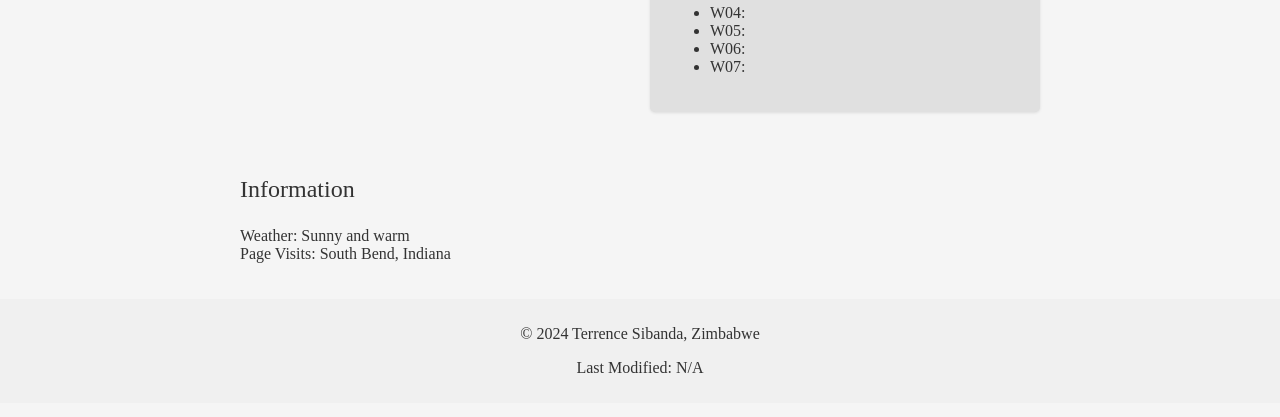
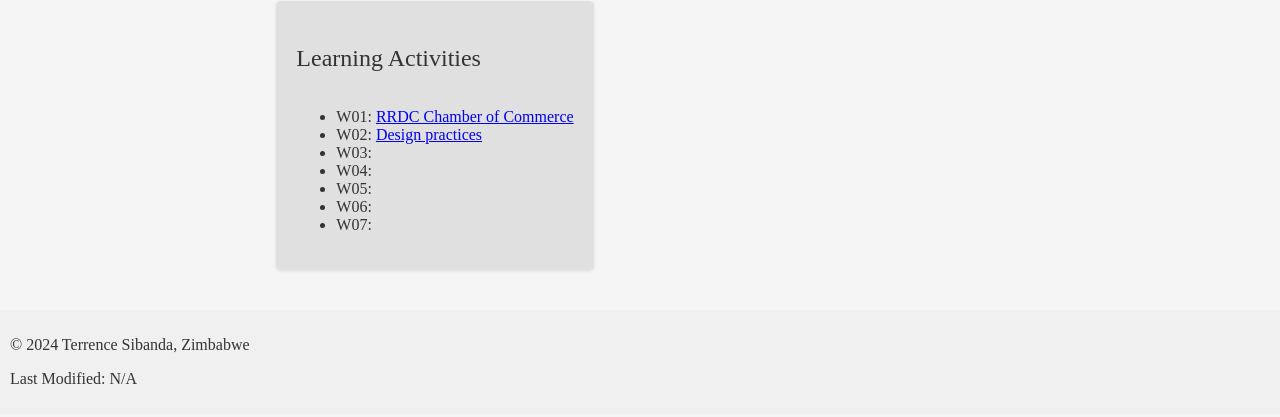
Before and after one commit to t-sibanda/wdd230, a plain HTML site: page index.html in a window 1280 px wide. Shown: the part 383-800 px from the top of the page. Drawn offline with Linux system fonts and the light colour scheme; files whose address does not match are found by name.

Commit message:
Completed W02 assignment

```diff
--- a/index.html
+++ b/index.html
@@ -23,11 +23,13 @@
             <a href="#">Form</a>
           </nav>
           <main>
+            <div class="content-wrapper">
               <h1>WDD 230: Web Frontend Development</h1>
-          <section class="card grid-container">  <h2>Learning Activities</h2>
+              <section class="card grid-container">
+                <h2>Learning Activities</h2>
                 <ul class="course-list">
-                <li>W01:<a href="week01/chamber-site-plan.html">Runde RDC Chamber of Commerce</a></li>
-                <li>W02:</li>
+                  <li>W01: <a href="week01/chamber-site-plan.html">RRDC Chamber of Commerce</a></li>
+                  <li>W02: <a href="week02/design.html"> Design practices</a></li>
                   <li>W03:</li>
                   <li>W04:</li>
                   <li>W05:</li>
@@ -35,9 +37,13 @@
                   <li>W07:</li>
                 </ul>
               </section>
-          <section>  <h2>Information</h2>
+            </div>
+            <section>
+              <h2>Information</h2>
               <ul class="information-list">
-              <li>Weather: Sunny and warm</li>  <li>Page Visits: South Bend, Indiana</li>  </ul>
+                <li>Weather: Sunny and warm</li>
+                <li>Page Visits: South Bend, Indiana</li>
+              </ul>
             </section>
           </main>
         <footer>
--- a/styles/base.css
+++ b/styles/base.css
@@ -72,15 +72,10 @@ main {
     gap: 20px;
   }
 }
-information-section {
-  text-align: center;  /* Center information section content */
-  margin: 20px auto;
-  justify-content: center;
-}
-
-.information-list {
-  list-style-type: none;  /* Remove default bullets */
-  padding: 0;
+.content-wrapper {
+  display: flex;
+  flex-direction: column;  /* Stack content vertically */
+  align-items: center;  /* Center content horizontally */
 }
 /* Cards */
 .card {
@@ -90,7 +85,17 @@ information-section {
   margin-bottom: 20px;
   box-shadow: 0 1px 3px rgba(0, 0, 0, 0.1);
 }
+.grid-container {
+  display: grid;
+  grid-template-columns: repeat(auto-fit, minmax(200px, 1fr));  /* Equal width columns */
+  gap: 10px;  /* Add some gap between grid items (optional) */
+}
 
+.information-list {
+  list-style-type: none;  /* Remove default bullets */
+  padding: 0;
+  text-align: left;
+}
 .card h2 {
   margin-bottom: 10px;
 }
@@ -98,6 +103,6 @@ information-section {
 /* Footer */
 footer {
   padding: 10px;
-  text-align: center;
+  text-align: left;
   background-color: #f0f0f0; /* Light grey footer background */
 }
--- a/week01/chamber-styles/chamber-site-base.css
+++ b/week01/chamber-styles/chamber-site-base.css
@@ -24,7 +24,8 @@ header {
 .flex-container {
     display: flex;
     flex-direction: column; /* Stack elements vertically */
-    align-items: center;  /* Align content horizontally in the center */
+    align-items: center;
+    text-align: center
   }
 
   .flex-container h1 {
@@ -129,7 +130,7 @@ p {
 footer {
   background-color: #f2f2f2; /* Light grey background */
   padding: 1rem 2rem;
-  text-align: center;
+  text-align: left;
 }
 
 /* Typography */
--- /dev/null
+++ b/week02/styles/design.css
@@ -0,0 +1,53 @@
+body {
+	font-family: Roboto, helvetica, sans-serif;
+}
+
+header,
+main,
+footer {
+	max-width: 760px;
+	margin: 0 auto;
+}
+
+marquee {
+	padding: 1rem;
+	background-color: #eee;
+}
+
+h1 {
+	border-bottom: 1px solid rgba(0, 0, 0, 0.1);
+}
+
+main {
+    display: grid;
+    grid-template-columns: 1fr 1fr;
+    gap: 20px;
+  }
+
+  main h2 {
+    grid-column: span 2;
+    text-align: left;
+  }
+
+
+h2 {
+	color: navy;
+	text-align: center;
+}
+
+article p {
+	text-align: justify;
+}
+
+.callout {
+	color: #000;
+	background-color: #f0f0f0;
+    padding: 20px;
+}
+
+footer {
+	margin-top: 1rem;
+	border-top: 1px solid rgba(0, 0, 0, 0.1);
+	font-size: smaller;
+	text-align: left;
+}
```
Also changed, not shown: week02/design.html (added, +41 -0 lines). Lines whose indentation alone changed are shown as unchanged.
